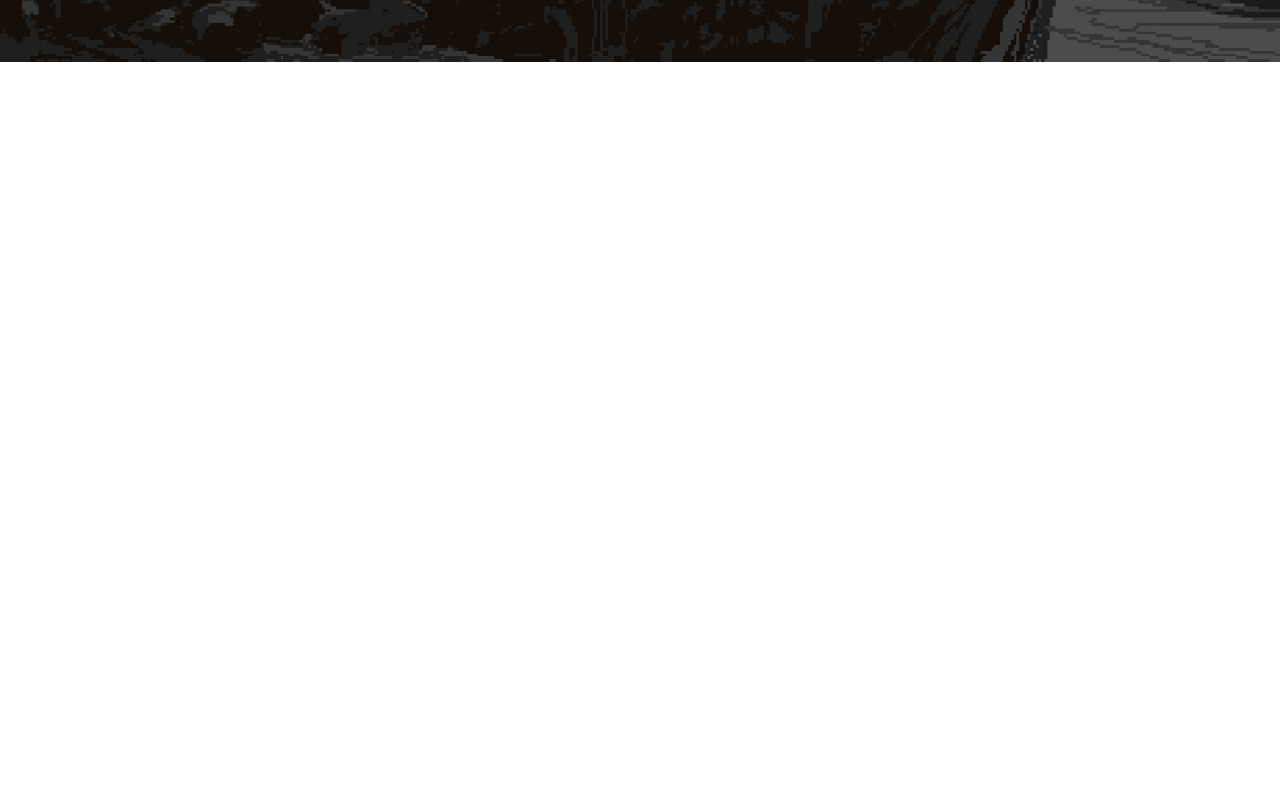
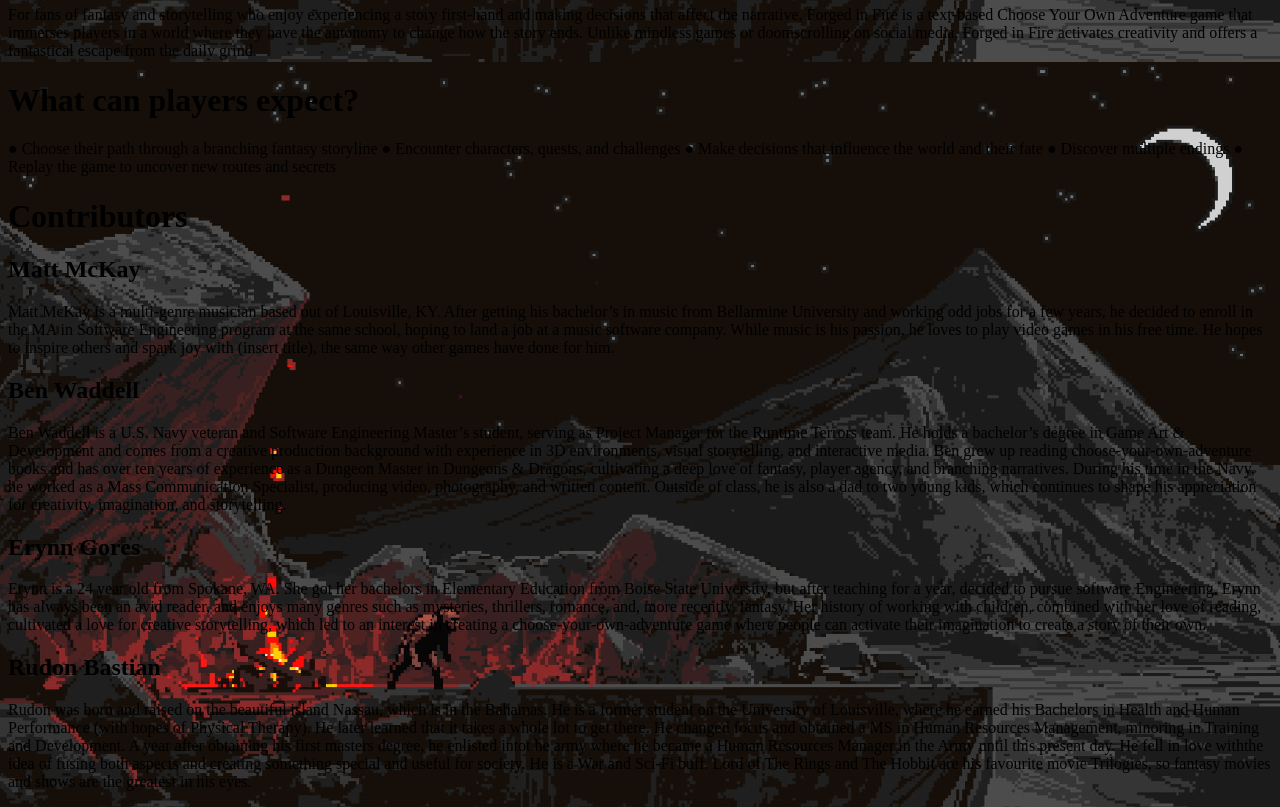
Before and after one commit to The-Runtime-Terrors-CS-611/RuntimeTerrors, a plain HTML site: page Website/index.html in a window 1280 px wide. Shown: the part 738-1545 px from the top of the page. Before the commit the page ends 800 px from the top, so only its background shows below. Drawn offline with Linux system fonts and the light colour scheme; a web font is replaced by a local one.

Commit message:
Update index.html

```diff
--- a/Website/index.html
+++ b/Website/index.html
@@ -14,6 +14,63 @@
 </p>
 
 <h1 class="prod-descrip-head">Product Description</h1>
-<p class="prod-descrip">Forged in Fire is a text‑based fantasy adventure inspired by Dungeons & Dragons–style storytelling. Players progress through the narrative by making meaningful decisions that shape the world, alter the storyline, and unlock different endings. Every playthrough offers a new experience, encouraging exploration, creativity, and replayability.</p>
+<p class="prod-descrip">Forged in Fire is a text‑based fantasy adventure inspired by Dungeons & Dragons–style storytelling. Players progress through the narrative by making meaningful decisions that shape the world, alter the storyline, and unlock different endings. Every playthrough offers a new experience, encouraging exploration, creativity, and replayability.
+</p>
+
+<h1>Who is Forged in Fire made for?</h1>
+<p>This game is designed for:
+●	Gamers
+●	Fans of fantasy storytelling
+●	D&D enthusiasts
+●	Readers who enjoy interactive fiction
+●	Ages 13+
+</p>
+
+<h1>Product Vision</h1>
+<p>For fans of fantasy and storytelling who enjoy experiencing a story first‑hand and making decisions that affect the narrative, Forged in Fire is a text‑based Choose Your Own Adventure game that immerses players in a world where they have the autonomy to change how the story ends.
+ Unlike mindless games or doomscrolling on social media, Forged in Fire activates creativity and offers a fantastical escape from the daily grind.
+</p>
+
+<h1>What can players expect?</h1>
+<p>
+●	Choose their path through a branching fantasy storyline
+●	Encounter characters, quests, and challenges
+●	Make decisions that influence the world and their fate
+●	Discover multiple endings
+●	Replay the game to uncover new routes and secrets
+</p>
+
+<h1>Contributors</h1>
+<h2>Matt McKay</h2>
+  <p>Matt McKay is a multi-genre musician based out of Louisville, KY.
+    After getting his bachelor’s in music from Bellarmine University and working odd jobs for a few years, he decided to enroll in the MA in Software Engineering program at the same school, hoping to land a job at a music software company.
+    While music is his passion, he loves to play video games in his free time.
+    He hopes to inspire others and spark joy with (insert title), the same way other games have done for him.
+  </p>
+
+<h2>Ben Waddell</h2>
+  <p>Ben Waddell is a U.S. Navy veteran and Software Engineering Master’s student, serving as Project Manager for the Runtime Terrors team.
+    He holds a bachelor’s degree in Game Art & Development and comes from a creative production background with experience in 3D environments, visual storytelling, and interactive media.
+    Ben grew up reading choose-your-own-adventure books and has over ten years of experience as a Dungeon Master in Dungeons & Dragons, cultivating a deep love of fantasy, player agency, and branching narratives.
+    During his time in the Navy, he worked as a Mass Communication Specialist, producing video, photography, and written content.
+    Outside of class, he is also a dad to two young kids, which continues to shape his appreciation for creativity, imagination, and storytelling.
+  </p>
+
+<h2>Erynn Gores</h2>
+  <p>Erynn is a 24 year old from Spokane, WA.
+    She got her bachelors in Elementary Education from Boise State University, but after teaching for a year, decided to pursue software Engineering.
+    Erynn has always been an avid reader, and enjoys many genres such as mysteries, thrillers, romance, and, more recently, fantasy.
+    Her history of working with children, combined with her love of reading, cultivated a love for creative storytelling, which led to an interest in creating a choose-your-own-adventure game where people can activate their imagination to create a story of their own.
+  </p>
+
+<h2>Rudon Bastian</h2>
+  <p>Rudon was born and raised on the beautiful island Nassau, which is in the Bahamas.
+    He is a former student on the University of Louisville, where he earned his Bachelors in Health and Human Performance (with hopes of Physical Therapy).
+    He later learned that it takes a whole lot to get there.
+    He changed focus and obtained a MS in Human Resources Management, minoring in Training and Development.
+    A year after obtaining his first masters degree, he enlisted intot he army where he became a Human Resources Manager in the Army until this present day.
+    He fell in love withthe idea of fusing both aspects and creating something special and useful for society.
+    He is a War and Sci-Fi buff.
+    Lord of The Rings and The Hobbit are his favourite movie Trilogies, so fantasy movies and shows are the greatest in his eyes. </p>
 </body>
 </html>
```
